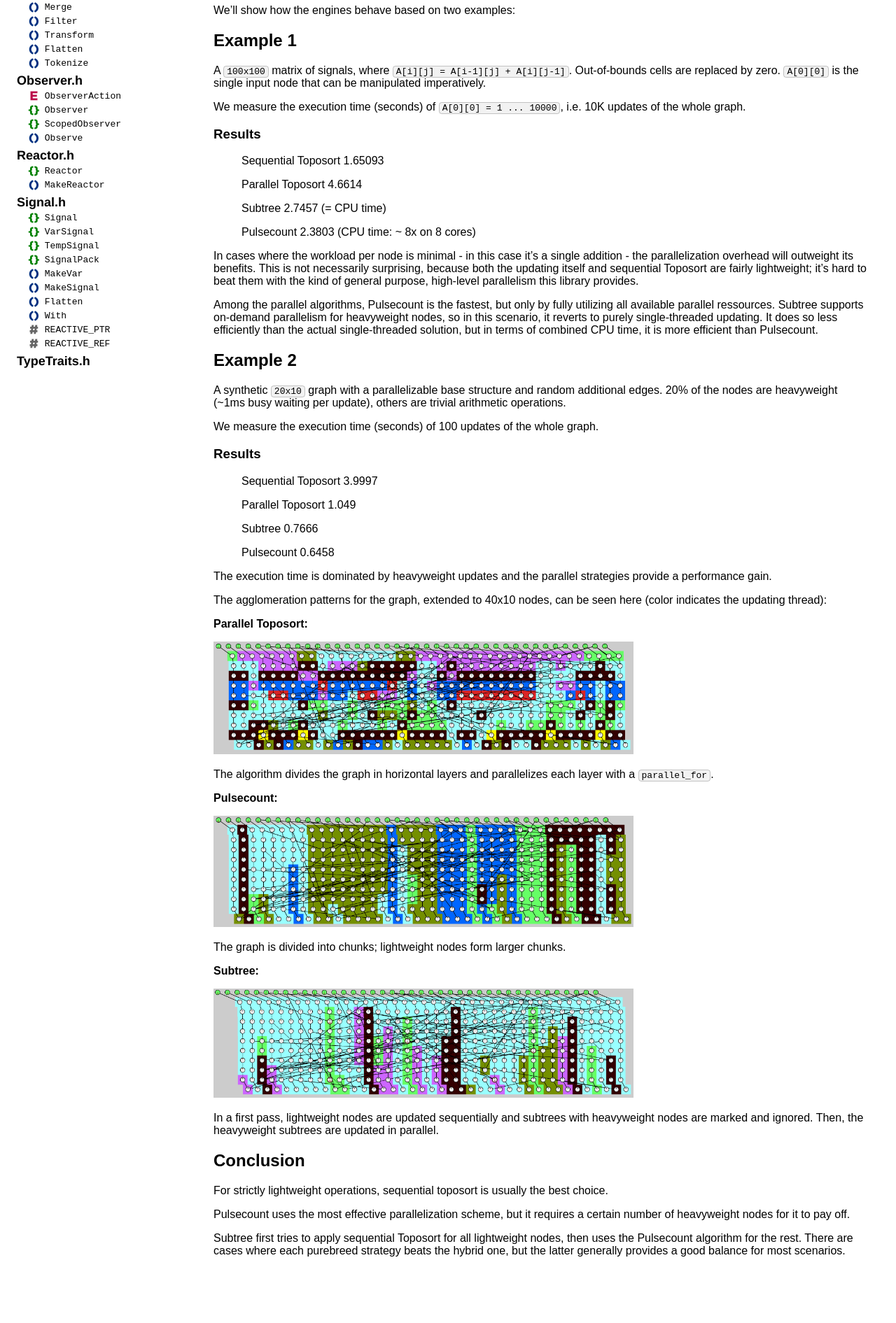
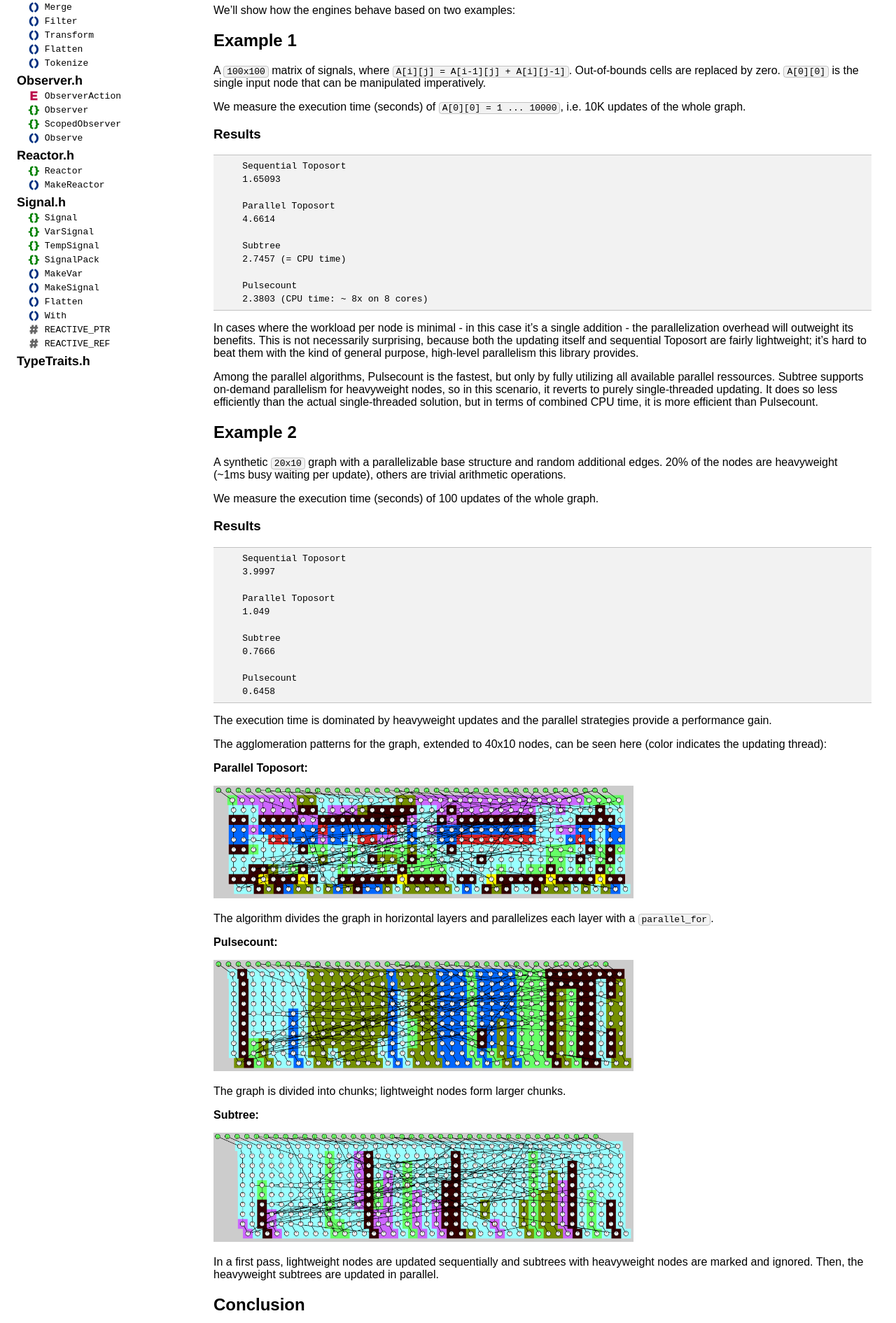
Before and after one commit to snakster/cpp.react, a Jekyll site: the page built from guides/engines/index.md, in a window 1280 px wide. Shown: the part 546-2437 px from the top of the page at 70% size. Built offline with Jekyll 4.4.1, drawn with Linux system fonts in a browser that asks for light colours.

Commit message:
Tweaked results formatting.

```diff
--- a/guides/engines/index.md
+++ b/guides/engines/index.md
@@ -38,17 +38,17 @@ We measure the execution time (seconds) of `A[0][0] = 1 ... 10000`, i.e. 10K upd
 
 ### Results
 
-> Sequential Toposort
-> 1.65093
->
-> Parallel Toposort
-> 4.6614
->
-> Subtree
-> 2.7457 (= CPU time)
->
-> Pulsecount
-> 2.3803 (CPU time: ~ 8x on 8 cores)
+        Sequential Toposort
+        1.65093
+
+        Parallel Toposort
+        4.6614
+
+        Subtree
+        2.7457 (= CPU time)
+
+        Pulsecount
+        2.3803 (CPU time: ~ 8x on 8 cores)
 
 In cases where the workload per node is minimal - in this case it's a single addition - the parallelization overhead will outweight its benefits.
 This is not necessarily surprising, because both the updating itself and sequential Toposort are fairly lightweight;
@@ -68,17 +68,17 @@ We measure the execution time (seconds) of 100 updates of the whole graph.
 
 ### Results
 
-> Sequential Toposort
-> 3.9997
->
-> Parallel Toposort
-> 1.049
->
-> Subtree
-> 0.7666
->
-> Pulsecount
-> 0.6458
+        Sequential Toposort
+        3.9997
+
+        Parallel Toposort
+        1.049
+
+        Subtree
+        0.7666
+
+        Pulsecount
+        0.6458
 
 The execution time is dominated by heavyweight updates and the parallel strategies provide a performance gain.
 
```
